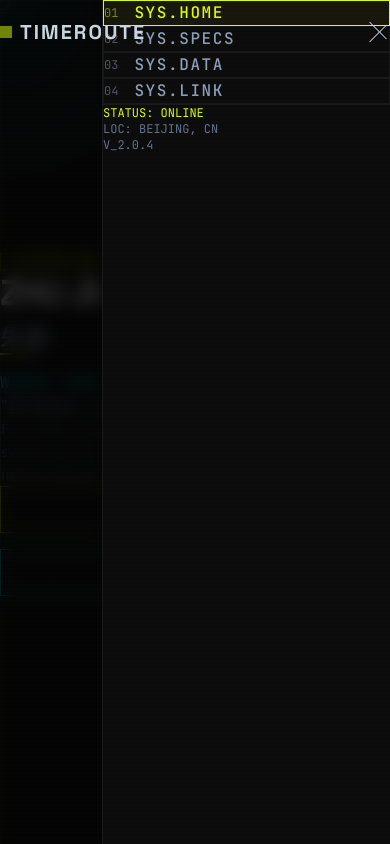
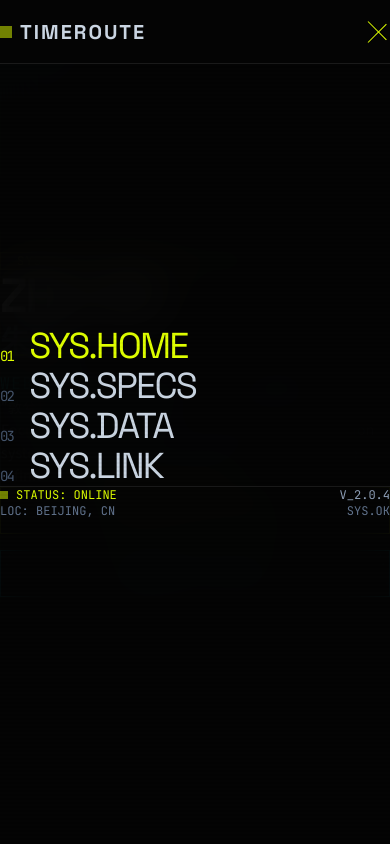
Before and after one commit to timeroute/website, a Next.js app: page / in a window 390 px wide. Both pictures are taken after a click on the button "Open menu". Shown: the top 844 px of the page. Built offline with nearby package versions, Linux system fonts and the light colour scheme.

Commit message:
style: 优化移动端适配及全屏菜单设计

```diff
--- a/app/components/Navigation.tsx
+++ b/app/components/Navigation.tsx
@@ -47,9 +47,17 @@ export default function Navigation() {
     setIsMobileMenuOpen(false);
   };
 
+  useEffect(() => {
+    if (isMobileMenuOpen) {
+      document.body.style.overflow = 'hidden';
+    } else {
+      document.body.style.overflow = '';
+    }
+  }, [isMobileMenuOpen]);
+
   return (
     <>
-      <nav className={`fixed top-0 left-0 right-0 z-50 h-16 transition-all duration-300 border-b ${isScrolled
+      <nav className={`fixed top-0 left-0 right-0 z-50 h-16 transition-all duration-300 border-b ${isScrolled || isMobileMenuOpen
           ? 'bg-obsidian/90 backdrop-blur-md border-[#1a1a1a]'
           : 'bg-transparent border-transparent'
         }`}>
@@ -91,14 +99,14 @@ export default function Navigation() {
             {/* Mobile Menu Button */}
             <button
               type="button"
-              className="md:hidden relative p-2 text-slate-300 hover:text-chartreuse transition-colors duration-300"
+              className={`md:hidden relative p-2 transition-colors duration-300 z-50 ${isMobileMenuOpen ? 'text-chartreuse' : 'text-slate-300 hover:text-chartreuse'}`}
               onClick={() => setIsMobileMenuOpen(!isMobileMenuOpen)}
               aria-label={isMobileMenuOpen ? 'Close menu' : 'Open menu'}
             >
-              <div className="w-6 h-4 relative flex flex-col justify-between">
-                <span className={`block h-[1px] bg-current transform transition-all duration-300 ${isMobileMenuOpen ? 'rotate-45 translate-y-1.5' : ''}`} />
-                <span className={`block h-[1px] bg-current transition-all duration-300 ${isMobileMenuOpen ? 'opacity-0' : ''}`} />
-                <span className={`block h-[1px] bg-current transform transition-all duration-300 ${isMobileMenuOpen ? '-rotate-45 -translate-y-1.5' : ''}`} />
+              <div className="w-6 h-5 relative flex flex-col justify-between">
+                <span className={`block h-[1px] bg-current transform transition-all duration-300 origin-left ${isMobileMenuOpen ? 'rotate-45 translate-x-[2px] translate-y-[-1px] w-[26px]' : 'w-full'}`} />
+                <span className={`block h-[1px] bg-current transition-all duration-300 ${isMobileMenuOpen ? 'opacity-0 translate-x-2' : 'w-full'}`} />
+                <span className={`block h-[1px] bg-current transform transition-all duration-300 origin-left ${isMobileMenuOpen ? '-rotate-45 translate-x-[2px] translate-y-[1px] w-[26px]' : 'w-full'}`} />
               </div>
             </button>
           </div>
@@ -106,40 +114,46 @@ export default function Navigation() {
       </nav>
 
       {/* Mobile Menu */}
-      <div className={`fixed inset-0 z-40 md:hidden transition-all duration-300 ${isMobileMenuOpen ? 'visible' : 'invisible'}`}>
-        <button
-          type="button"
-          className={`absolute inset-0 bg-obsidian/80 backdrop-blur-sm transition-opacity duration-300 border-none ${isMobileMenuOpen ? 'opacity-100' : 'opacity-0'}`}
+      <div className={`fixed inset-0 z-40 md:hidden transition-all duration-300 ${isMobileMenuOpen ? 'opacity-100 visible' : 'opacity-0 invisible'}`}>
+        <div
+          className={`absolute inset-0 bg-obsidian/95 backdrop-blur-xl transition-opacity duration-300`}
           onClick={() => setIsMobileMenuOpen(false)}
           aria-label="Close menu"
         />
 
-        <div className={`absolute top-0 right-0 h-full w-72 bg-[#0d0d0d] border-l border-[#1a1a1a] transform transition-transform duration-300 ${isMobileMenuOpen ? 'translate-x-0' : 'translate-x-full'}`}>
-          <div className="p-6 pt-24">
+        <div className={`absolute inset-0 flex flex-col justify-center px-8 transition-transform duration-500 ease-out ${isMobileMenuOpen ? 'translate-y-0' : 'translate-y-12'}`}>
           <div className="space-y-6">
             {navItems.map((item, index) => (
               <button
                 type="button"
                 key={item.id}
                 onClick={() => scrollToSection(item.id)}
-                  className={`w-full text-left p-4 border transition-all duration-300 ${activeSection === item.id
-                      ? 'border-chartreuse text-chartreuse bg-chartreuse/5'
-                      : 'border-[#1a1a1a] text-slate-400 hover:border-slate-700 hover:text-slate-200'
-                    }`}
+                className={`block w-full text-left group transition-all duration-300`}
                 style={{ transitionDelay: `${index * 50}ms` }}
               >
-                  <div className="flex items-center gap-4 font-mono">
-                    <span className="text-xs opacity-50">{item.num}</span>
-                    <div className="font-medium tracking-widest">{item.label}</div>
+                <div className="flex items-end gap-4 font-space text-4xl sm:text-5xl uppercase tracking-tighter">
+                  <span className={`text-sm font-mono transition-colors ${activeSection === item.id ? 'text-chartreuse' : 'text-slate-600 group-hover:text-chartreuse'}`}>
+                    {item.num}
+                  </span>
+                  <span className={`transition-colors ${activeSection === item.id ? 'text-chartreuse' : 'text-slate-300 group-hover:text-white'}`}>
+                    {item.label}
+                  </span>
                 </div>
               </button>
             ))}
           </div>
 
-            <div className="mt-12 pt-8 border-t border-[#1a1a1a] font-mono text-xs text-slate-500">
-              <div className="text-chartreuse mb-2">STATUS: ONLINE</div>
+          <div className="mt-16 pt-8 border-t border-[#1a1a1a] font-mono text-xs text-slate-500 flex justify-between items-end">
+            <div>
+              <div className="text-chartreuse mb-2 flex items-center gap-2">
+                <span className="w-2 h-2 bg-chartreuse animate-pulse" />
+                STATUS: ONLINE
+              </div>
               <div>LOC: BEIJING, CN</div>
-              <div className="mt-4">V_2.0.4</div>
+            </div>
+            <div className="text-right">
+              <div className="mb-2 text-slate-400">V_2.0.4</div>
+              <div>SYS.OK</div>
             </div>
           </div>
         </div>
--- a/app/page.tsx
+++ b/app/page.tsx
@@ -47,7 +47,7 @@ export default function Home() {
       <main className="relative z-20">
 
         {/* HERO SECTION */}
-        <section id="home" className="min-h-screen flex items-center justify-center px-6 pt-20">
+        <section id="home" className="min-h-[100dvh] flex items-center justify-center px-6 pt-24 md:pt-32 pb-16">
           <div className="max-w-6xl w-full grid grid-cols-1 lg:grid-cols-12 gap-8 items-center">
 
             <div className="lg:col-span-8">
@@ -58,9 +58,9 @@ export default function Home() {
                 </span>
               </div>
 
-              <h1 className="text-4xl sm:text-5xl md:text-7xl lg:text-8xl font-space font-bold uppercase tracking-tighter mb-4 text-white flex flex-col sm:flex-row sm:items-center gap-2 sm:gap-4">
-                <span>Zhu Jia</span>
-                <span className="text-2xl sm:text-3xl md:text-5xl lg:text-6xl text-slate-500 font-zh tracking-normal align-middle">朱嘉</span>
+              <h1 className="text-5xl sm:text-6xl md:text-7xl lg:text-8xl font-space font-bold uppercase tracking-tighter mb-4 text-white flex flex-col sm:flex-row sm:items-baseline gap-1 sm:gap-4 leading-none">
+                <span className="leading-none">Zhu Jia</span>
+                <span className="text-3xl sm:text-4xl md:text-5xl lg:text-6xl text-slate-500 font-zh tracking-normal leading-none">朱嘉</span>
               </h1>
 
               <div className="flex flex-col sm:flex-row sm:items-center gap-4 mb-8">
@@ -113,7 +113,7 @@ export default function Home() {
         </section>
 
         {/* SPECS SECTION */}
-        <section id="about" className="min-h-screen flex items-center justify-center px-6 py-24 relative">
+        <section id="about" className="min-h-[100dvh] flex items-center justify-center px-6 py-16 md:py-24 relative">
           <div className="max-w-6xl w-full">
             <div className="flex flex-col sm:flex-row sm:items-center gap-4 mb-12 sm:mb-16">
               <h2 className="text-3xl md:text-5xl font-space font-bold text-white tracking-tighter uppercase">
@@ -159,7 +159,7 @@ export default function Home() {
         </section>
 
         {/* DATA SECTION */}
-        <section id="projects" className="min-h-screen flex items-center justify-center px-6 py-24 relative">
+        <section id="projects" className="min-h-[100dvh] flex items-center justify-center px-6 py-16 md:py-24 relative">
           <div className="max-w-6xl w-full">
             <div className="flex flex-col sm:flex-row sm:items-center gap-4 mb-12 sm:mb-16">
               <h2 className="text-3xl md:text-5xl font-space font-bold text-white tracking-tighter uppercase">
@@ -220,7 +220,7 @@ export default function Home() {
         </section>
 
         {/* LINK SECTION */}
-        <section id="contact" className="min-h-[70vh] flex items-center justify-center px-6 py-24 relative">
+        <section id="contact" className="min-h-[70dvh] flex items-center justify-center px-6 py-16 md:py-24 relative">
           <div className="max-w-4xl w-full">
             <div className="tech-panel p-8 md:p-16 text-center border-t-4 border-t-chartreuse">
               <div className="w-16 h-16 mx-auto border border-chartreuse flex items-center justify-center mb-8 animate-pulse">
```
Lines whose indentation alone changed are shown as unchanged.
